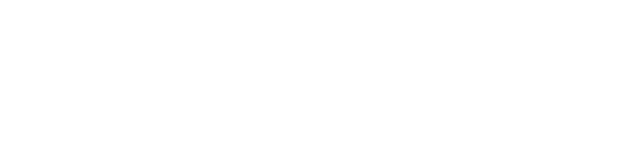
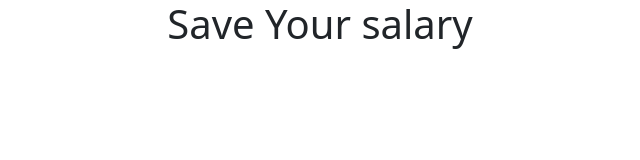
Before and after one commit to Roctim17/Money_master_Roctim17, a plain HTML site: page index.html in a window 1280 px wide. Shown: the whole page, without its empty margins (320-960 px from the left). Drawn offline with nearby package versions, Linux system fonts and the light colour scheme.

Commit message:
add header

```diff
--- a/index.html
+++ b/index.html
@@ -5,12 +5,19 @@
     <meta charset="UTF-8">
     <meta http-equiv="X-UA-Compatible" content="IE=edge">
     <meta name="viewport" content="width=device-width, initial-scale=1.0">
+    <!-- link bootstrap -->
     <link href="https://cdn.jsdelivr.net/npm/bootstrap@5.0.2/dist/css/bootstrap.min.css" rel="stylesheet"
         integrity="sha384-EVSTQN3/azprG1Anm3QDgpJLIm9Nao0Yz1ztcQTwFspd3yD65VohhpuuCOmLASjC" crossorigin="anonymous">
     <title>money master assingment</title>
 </head>
 
 <body>
+    <!-- header -->
+    <header>
+        <div>
+            <h1 class="text-center">Save Your salary</h1>
+        </div>
+    </header>
 
 </body>
 
```
